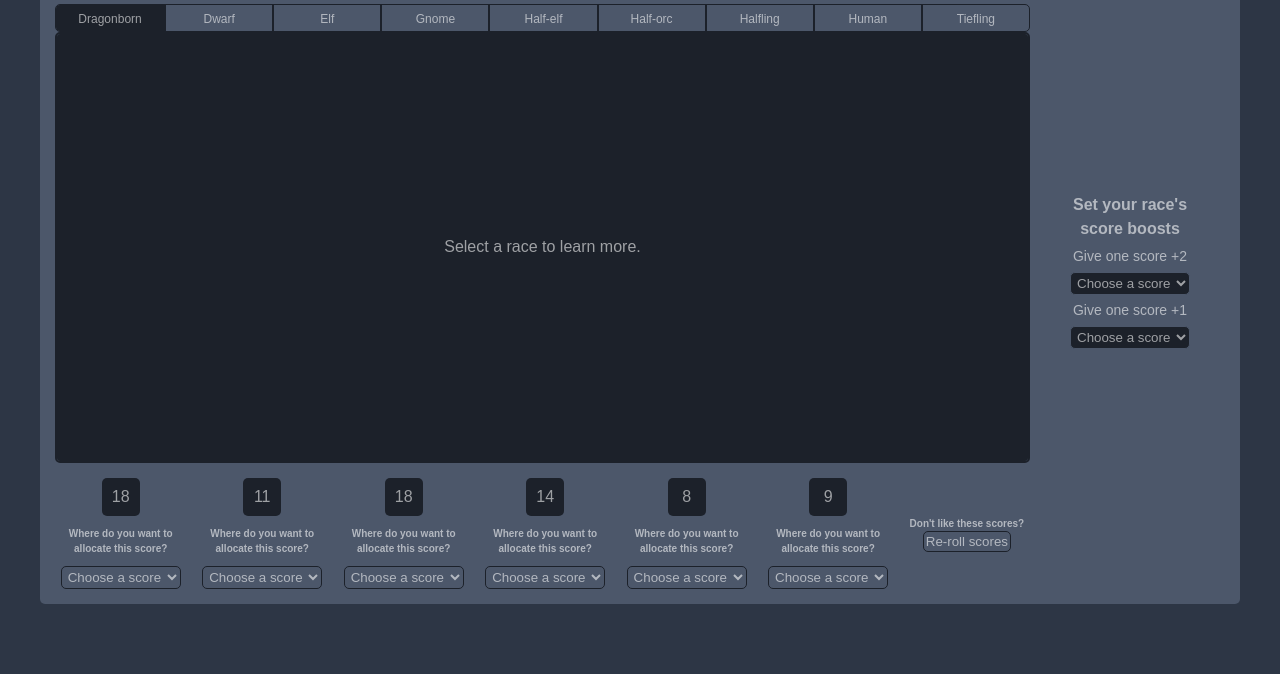
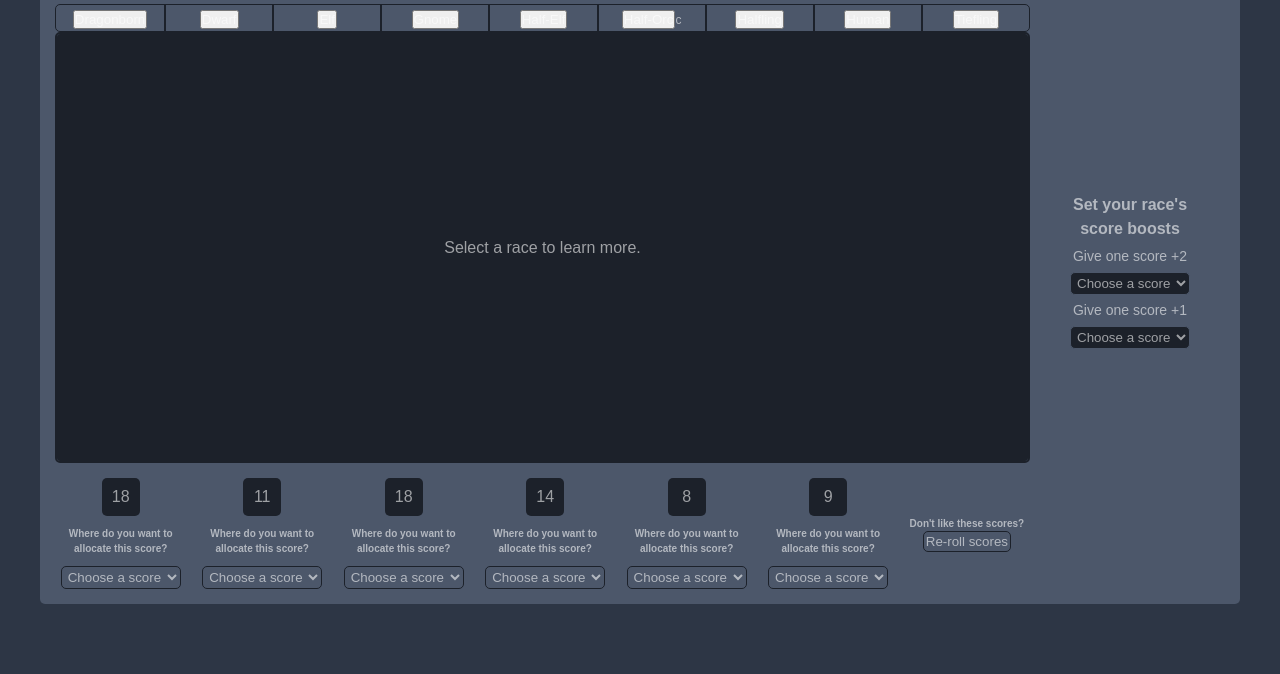
Before and after one commit to mrodriguezoi/5e-characters, a plain HTML site: page createCharacter-raceStats.html in a window 1280 px wide. Shown: the part 126-800 px from the top of the page. Drawn offline with Linux system fonts and the light colour scheme.

Commit message:
Race list logic added, needs fix for button style

```diff
--- a/createCharacter-raceStats.html
+++ b/createCharacter-raceStats.html
@@ -14,15 +14,15 @@
         <header><h2>Choose your scores and race</h2></header>
 
         <div class="race-list">
-          <div class="race-selector-dragonborn" style="background-color: var(--object-color)">Dragonborn</div>
-          <div class="race-selector-dwarf">Dwarf</div>
-          <div class="race-selector-elf">Elf</div>
-          <div class="race-selector-gnome">Gnome</div>
-          <div class="race-selector-half-elf">Half-elf</div>
-          <div class="race-selector-half-orc">Half-orc</div>
-          <div class="race-selector-halfling">Halfling</div>
-          <div class="race-selector-human">Human</div>
-          <div class="race-selector-tiefling">Tiefling</div>
+          <div class="race-selector-dragonborn"><button type="button">Dragonborn</button></div>
+          <div class="race-selector-dwarf"><button type="button">Dwarf</button></div>
+          <div class="race-selector-elf"><button type="button">Elf</button></div>
+          <div class="race-selector-gnome"><button type="button">Gnome</button></div>
+          <div class="race-selector-half-elf"><button type="button">Half-Elf</button></div>
+          <div class="race-selector-half-orc"><button type="button">Half-Orc</button>c</div>
+          <div class="race-selector-halfling"><button type="button">Halfling</button></div>
+          <div class="race-selector-human"><button type="button">Human</button></div>
+          <div class="race-selector-tiefling"><button type="button">Tiefling</button></div>
         </div>
         <div class="race-selector">
           <div class="race-details empty"><p>Select a race to learn more.</p></div>
--- a/script.js
+++ b/script.js
@@ -102,11 +102,22 @@ for (let i = 0; i <= 5; i++) {
 
 function showRaceDetails(race) {
   let allRaces = document.querySelectorAll(".race-details");
-  for (let i = 0; i <= allRaces.length; i++) {
-    if ((allRaces[i].className, includes(race))) {
+  for (let i = 0; i <= allRaces.length - 1; i++) {
+    if (Array.from(allRaces[i].classList).includes(race)) {
       allRaces[i].classList.remove("hidden");
     } else {
       allRaces[i].classList.add("hidden");
     }
   }
 }
+
+let raceListItems = document.querySelectorAll(".race-list > div > button");
+for (let i = 0; i <= raceListItems.length - 1; i++) {
+  raceListItems[i].addEventListener("click", () => {
+    for (let j = 0; j <= raceListItems - 1; j++) {
+      raceListItems[j].removeAttribute("style");
+    }
+    event.target.setAttribute("style", "background-color: var(--object-color)");
+    showRaceDetails(event.target.innerText.toLowerCase());
+  });
+}
--- a/style.css
+++ b/style.css
@@ -260,6 +260,7 @@ strong {
   display: flex;
   justify-content: space-between;
   min-height: 666px;
+  max-height: 666px;
 }
 .modal-main-container header {
   text-align: center;
```
